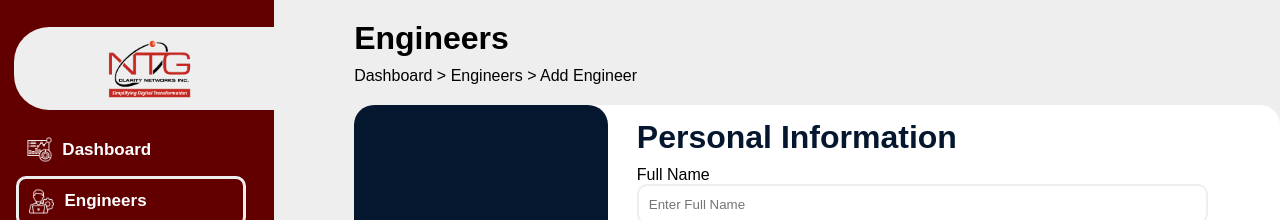
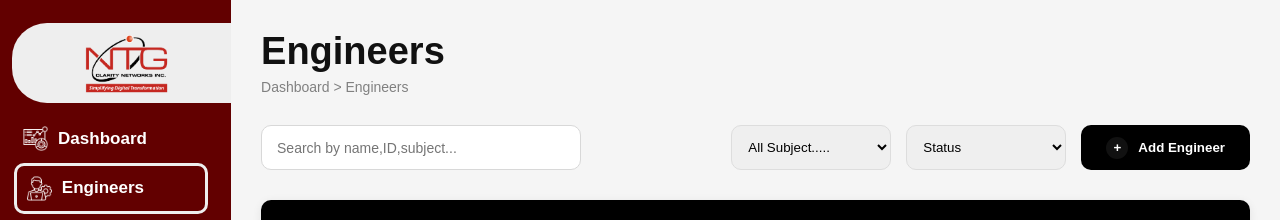
Before and after one commit to sifeemadsife-code/NTG-Admin, an Angular app in the folder Front/ntg_admin/: page / in a window 1280 px wide. Shown: the top 220 px of the page. Built offline with nearby package versions, Linux system fonts and the light colour scheme; no server answers.

Commit message:
Saif Emad

```diff
--- a/Front/ntg_admin/src/app/Components/admin-engineer/admin-engineer.html
+++ b/Front/ntg_admin/src/app/Components/admin-engineer/admin-engineer.html
@@ -69,7 +69,7 @@
           <option>Leave</option>
         </select>
 
-        <button class="add-btn">
+        <button class="add-btn" routerLink="/addEngineer">
           <span>+</span>
           Add Engineer
         </button>
```
Also changed, not shown: Front/ntg_admin/src/app/app.routes.ts (+13 -8 lines).
